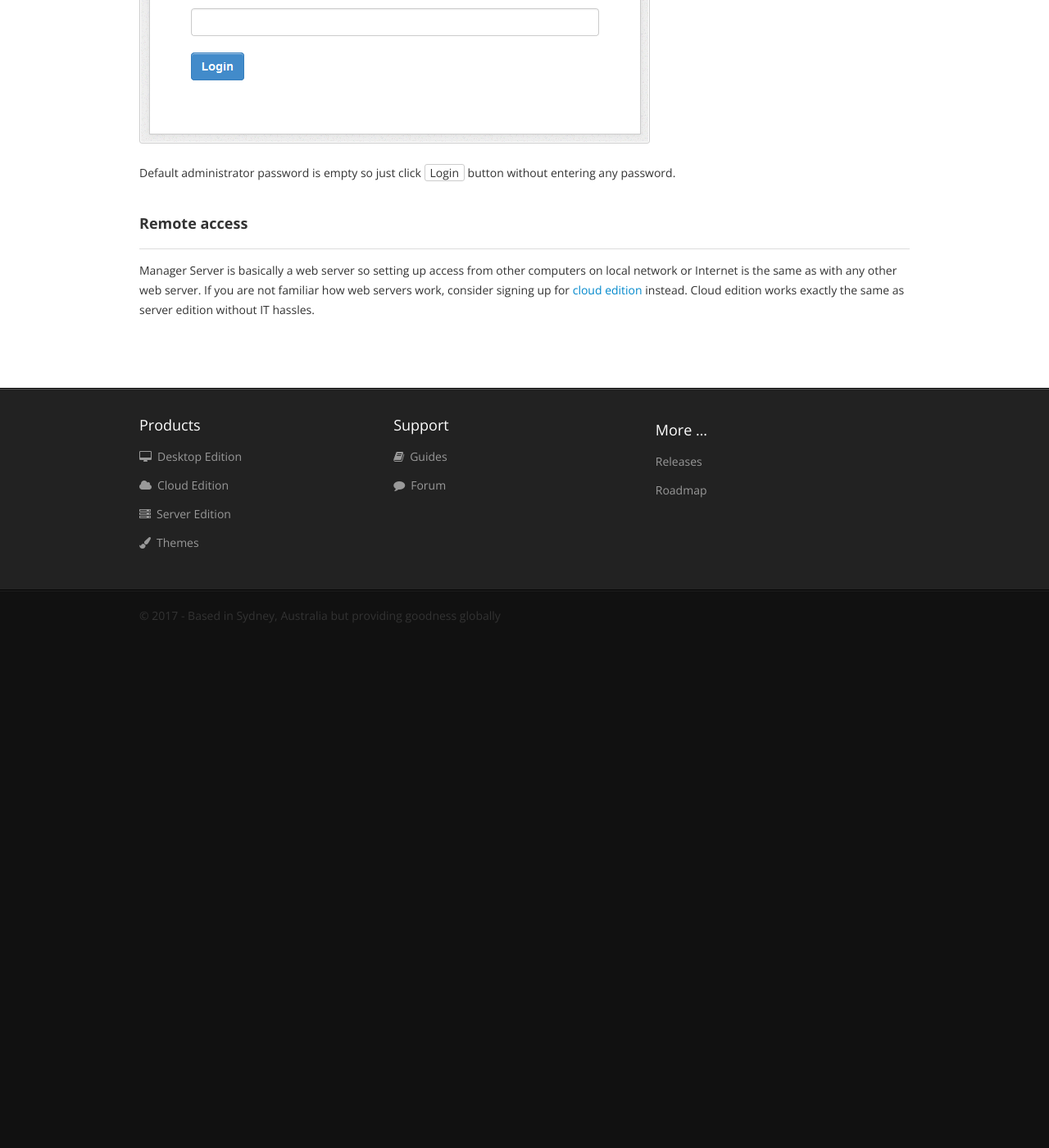
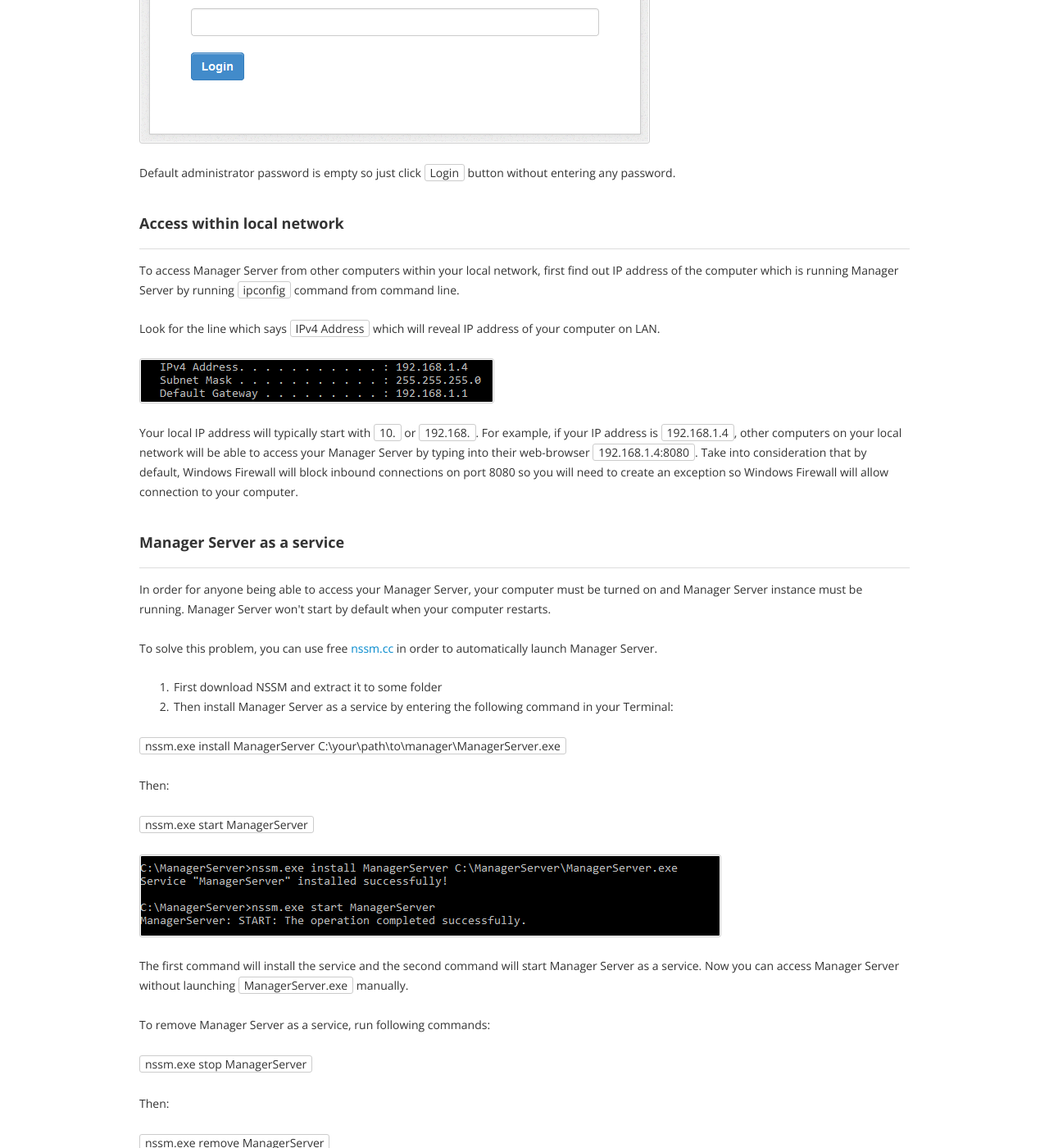
Before and after one commit to 3etechinns/www.manager.io, a Jekyll site: the page built from server/installation/windows/index.html, in a window 1280 px wide and 1400 px high, scrolled down 1888 px. Shown: the whole window at 82% size. Built offline with Jekyll 4.4.1, drawn with Linux system fonts in a browser that asks for light colours; nearby versions of some CDN libraries; comment, search, counter and statistics services are not loaded; before the commit the page ends 2669 px from its top, so only the background shows below that; some of the changed text lies outside the part shown.

Commit message:
no message

```diff
--- a/server/installation/windows/index.html
+++ b/server/installation/windows/index.html
@@ -23,7 +23,7 @@ title: Windows
 
 <p>Double-click on <code>ManagerServer</code> or <code>ManagerServer.exe</code> to launch the server. When you launch the server, the last line should say:</p>
 
-<p><code>HTTP server  listening on port 8080</code></p>
+<p><code>HTTP server listening on port 8080</code></p>
 
 <p><img src="console.png"></p>
 
@@ -37,6 +37,53 @@ title: Windows
 
 <p>Default administrator password is empty so just click <code>Login</code> button without entering any password.</p>
 
-<h3>Remote access</h3>
+<h3>Access within local network</h3>
 
-<p>Manager Server is basically a web server so setting up access from other computers on local network or Internet is the same as with any other web server. If you are not familiar how web servers work, consider signing up for <a href="http://www.manager.io/cloud">cloud edition</a> instead. Cloud edition works exactly the same as server edition without IT hassles.</p>
+<p>To access Manager Server from other computers within your local network, first find out IP address of the computer which is running Manager Server by running <code>ipconfig</code> command from command line.
+
+<p>Look for the line which says <code>IPv4 Address</code> which will reveal IP address of your computer on LAN.
+
+<p><img src="ipconfig.png"></p>
+
+<p>Your local IP address will typically start with <code>10.</code> or <code>192.168.</code>. For example, if your IP address is <code>192.168.1.4</code>, other computers on your local network will be able to access your Manager Server by typing into their web-browser <code>192.168.1.4:8080</code>. Take into consideration that by default, Windows Firewall will block inbound connections on port 8080 so you will need to create an exception so Windows Firewall will allow connection to your computer.
+
+<h3>Manager Server as a service</h3>
+
+<p>In order for anyone being able to access your Manager Server, your computer must be turned on and Manager Server instance must be running. Manager Server won't start by default when your computer restarts.</p>
+
+<p>To solve this problem, you can use free <a href="https://nssm.cc/">nssm.cc</a> in order to automatically launch Manager Server.</p>
+
+<ol>
+<li>First download NSSM and extract it to some folder</li>
+<li>Then install Manager Server as a service by entering the following command in your Terminal:</li>
+</ol>
+
+<p><code>nssm.exe install ManagerServer C:\your\path\to\manager\ManagerServer.exe</code></p>
+
+<p>Then:<p>
+
+<p><code>nssm.exe start ManagerServer</code></p>
+
+<p><img src="nssm.png"></p>
+
+<p>The first command will install the service and the second command will start Manager Server as a service. Now you can access Manager Server without launching <code>ManagerServer.exe</code> manually.</p>
+
+<p>To remove Manager Server as a service, run following commands:</p>
+
+<p><code>nssm.exe stop ManagerServer</code></p>
+
+<p>Then:</p>
+
+<p><code>nssm.exe remove ManagerServer</code></p>
+
+<h3>Internet access</h3>
+
+<p>To access your Manager Server from the Internet, you will need to configure your router so it properly routes connections from the Internet into your computer running Manager Server. This is called port forwarding.
+
+<h3>Custom domain</h3>
+
+<p>Instead of typing IP address, your users can type domain name instead. This will involve setting up A record on your domain so the domain name (or subdomain) points to IP address of your Internet router.</p>
+
+<h3>Setting up HTTPS</h3>
+
+<p>If you are going to allow access from the Internet, it is highly recommended you secure Manager Server by HTTPS connection. This means your connection to your server will be encrypted. We recommend to use free edition of <a href="https://caddyserver.com/">Caddy</a> which will run on ports 80 and 443 and will automatically install SSL certificate for your custom domain.
```
Also changed, not shown: server/installation/windows/ipconfig.png (added), server/installation/windows/nssm.png (added).
